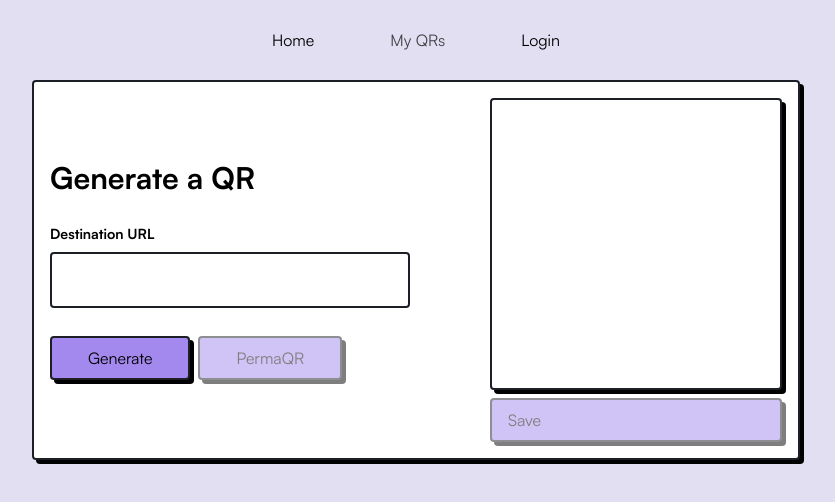
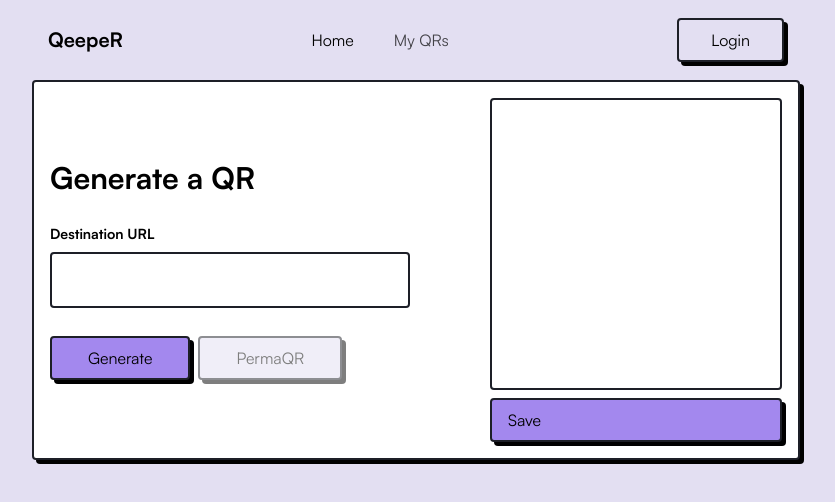
Before and after one commit to doulovera/QeepeR, a Next.js app: page / in a window 1280 px wide. Shown: the top 502 px of the page, without its empty margins (224-1059 px from the left). Built offline with nearby package versions, Linux system fonts and the light colour scheme; no server answers.

Commit message:
add app name in header and use button component for login

```diff
--- a/src/components/landing/header.tsx
+++ b/src/components/landing/header/index.tsx
@@ -1,7 +1,6 @@
 'use server'
 
 import Link from "next/link";
-
 import { getUserMe } from "@/data/services/get-user-me-service";
 import { LoginHeader } from "./login";
 
@@ -9,9 +8,12 @@ export const Header = async () => {
   const user = await getUserMe()
 
   return (
-    <header className="flex items-center justify-center w-80 h-20 p-4 mx-auto">
-      <nav className="w-full">
-        <ul className="flex justify-between w-full">
+    <header className="flex items-center justify-between w-full h-20 p-4 mx-auto">
+      <h2 className="text-xl font-bold">
+        QeepeR
+      </h2>
+      <nav>
+        <ul className="flex justify-between w-full gap-10">
           <li>
             <Link href="/">Home</Link>
           </li>
@@ -30,10 +32,10 @@ export const Header = async () => {
             }
           </li>
           <li>
-            <LoginHeader name={user?.name ?? undefined} />
           </li>
         </ul>
       </nav>
+      <LoginHeader name={user?.name ?? undefined} />
     </header>
   );
 }
--- a/src/components/landing/login.tsx
+++ b/src/components/landing/header/login.tsx
@@ -1,19 +1,20 @@
 'use client'
 
+import { Button } from "@/components/shared/button"
 import { logInWithGoogle, logOut } from "@/data/services/auth-service"
 
 type Props = {
   name?: string
 }
 
-export const LoginHeader = ({ name }: Props) => {
-
+export function LoginHeader({ name }: Props) {
   const handleLogIn = async () => {
     const response = await logInWithGoogle()
     if (response) {
       window.location.reload()
     }
   }
+
   const handleLogOut = async () => {
     const response = await logOut()
     if (response) {
@@ -21,18 +22,19 @@ export const LoginHeader = ({ name }: Props) => {
     }
   }
 
-  if (!name) {
-    return (
-      <button onClick={handleLogIn}>
-        Login
-      </button>
-    )
-  }
-
   return (
-    <button onClick={handleLogOut}>
-      {name.split(' ')[0]}
-    </button>
+    <Button
+      onClick={name ? handleLogOut : handleLogIn}
+      color="light"
+    >
+      <span className="px-4">
+        {
+          name
+            ? name.split(' ')[0]
+            : 'Login'
+        }
+      </span>
+    </Button>
   )
 
 }
--- a/src/components/landing/hero/index.tsx
+++ b/src/components/landing/hero/index.tsx
@@ -26,9 +26,7 @@ export function Hero() {
         <div className="flex flex-col justify-center gap-2">
           <QrImage svg={svg || ''} size="large" />
           <Button
-            className="inline-block"
             onClick={handleSave}
-            disabled
           >
             Save
           </Button>
--- a/src/components/landing/hero/qr-form.tsx
+++ b/src/components/landing/hero/qr-form.tsx
@@ -17,6 +17,7 @@ export function QrGenerationForm({ setSvg }: { setSvg: (svg: string | null) => v
     const form = evt.currentTarget
     const { value } = form.url
 
+    if (!value) return
     const data = await createQR({ url: value })
     if (!data.success) return
 
@@ -37,6 +38,7 @@ export function QrGenerationForm({ setSvg }: { setSvg: (svg: string | null) => v
         name="url"
         label="Destination URL"
         onChange={(evt) => setDestinationUrl(evt.target.value)}
+        required
       />
 
       <div className="flex gap-2">
--- a/src/components/shared/button.tsx
+++ b/src/components/shared/button.tsx
@@ -4,13 +4,26 @@ interface Props {
   disabled?: boolean
   type?: "button" | "submit" | "reset"
   onClick?: () => void
-  className?: string
+  color?: "primary" | "light"
 }
 
-export const Button = ({ children, title, disabled, type, onClick, className }: Props) => {
+export const Button = (
+  { children, title, disabled, type, onClick, color = 'primary' }: Props
+) => {
+  const colors = {
+    primary: {
+      background: "bg-primary-400",
+      disabled: "disabled:bg-primary-100",
+    },
+    light: {
+      background: "bg-primary-100",
+      disabled: "disabled:bg-primary-100",
+    }
+  }
+
   return (
     <button
-      className="flex cursor-pointer items-center rounded-base border-2 border-base-400 bg-primary-400 px-4 py-2 text-md font-base shadow-dark transition-all hover:translate-x-boxShadowX hover:translate-y-boxShadowY hover:shadow-none disabled:opacity-50 disabled:cursor-not-allowed disabled:hover:translate-x-0 disabled:hover:translate-y-0 disabled:hover:shadow-dark"
+      className={`flex cursor-pointer items-center rounded-base border-2 border-base-400 ${colors[color].background} ${colors[color].disabled} px-4 py-2 text-md font-base shadow-dark transition-all hover:translate-x-boxShadowX hover:translate-y-boxShadowY hover:shadow-none disabled:opacity-50 disabled:cursor-not-allowed disabled:hover:translate-x-0 disabled:hover:translate-y-0 disabled:hover:shadow-dark`}
       title={title}
       disabled={disabled}
       type={type}
--- a/src/components/shared/card.tsx
+++ b/src/components/shared/card.tsx
@@ -1,11 +1,14 @@
 type Props = {
   children: React.ReactNode
   as?: React.ElementType
+  shadow?: boolean
 }
 
-export function Card({ children, as: As = 'div' }: Props) {
+export function Card({ children, as: As = 'div', shadow = true }: Props) {
   return (
-    <As className="rounded-base border-2 border-base-400 bg-white p-4 text-md font-base shadow-dark">
+    <As
+      className={`rounded-base border-2 border-base-400 bg-white p-4 text-md font-base ${shadow ? 'shadow-dark' : ''}`}
+    >
       {children}
     </As>
   )
--- a/src/components/shared/input.tsx
+++ b/src/components/shared/input.tsx
@@ -12,6 +12,7 @@ interface Props {
   name?: string;
   iconBtn?: React.ReactNode;
   iconBtnOnClick?: () => void;
+  required?: boolean;
 }
 
 export const Input = (
@@ -27,6 +28,7 @@ export const Input = (
     name,
     iconBtn,
     iconBtnOnClick,
+    required,
   }: Props,
 ) => {
   return (
@@ -49,6 +51,7 @@ export const Input = (
             `h-14 w-full rounded-base bg-white border-2 border-base-400 p-3 font-base ring-offset-white focus-visible:outline-none focus-visible:ring-2 focus-visible:ring-black focus-visible:ring-offset-2 outline-none`
           }
           disabled={disabled}
+          required={required}
         />
 
         {
--- a/src/components/shared/qr-image.tsx
+++ b/src/components/shared/qr-image.tsx
@@ -8,7 +8,7 @@ interface Props {
 }
 export const QrImage = ({ svg, size = 'medium' }: Props) => {
   return (
-    <Card>
+    <Card shadow={false}>
       <div className="h-64 w-64" dangerouslySetInnerHTML={{ __html: svg }} />
     </Card>
   )
--- a/src/data/actions/auth-actions.ts
+++ b/src/data/actions/auth-actions.ts
@@ -12,10 +12,16 @@ export async function getUserByCookie(propCookie: string | undefined = undefined
     const user = await _auth.verifySessionCookie(cookie, true)
     return user
   } catch (error) {
-    if ((error as Error & { code: string }).code === 'auth/session-cookie-expired') {
-      await deleteCookieSession()
-      return false
+    switch ((error as Error & { code: string }).code) {
+      case 'auth/popup-closed-by-user':
+      case 'auth/cancelled-popup-request':
+        console.log('User closed the login popup') // catch this error properly
+        return false
+      case 'auth/session-cookie-expired':
+        await deleteCookieSession()
+        return false
     }
+
     console.error(error)
     return false
   }
```
